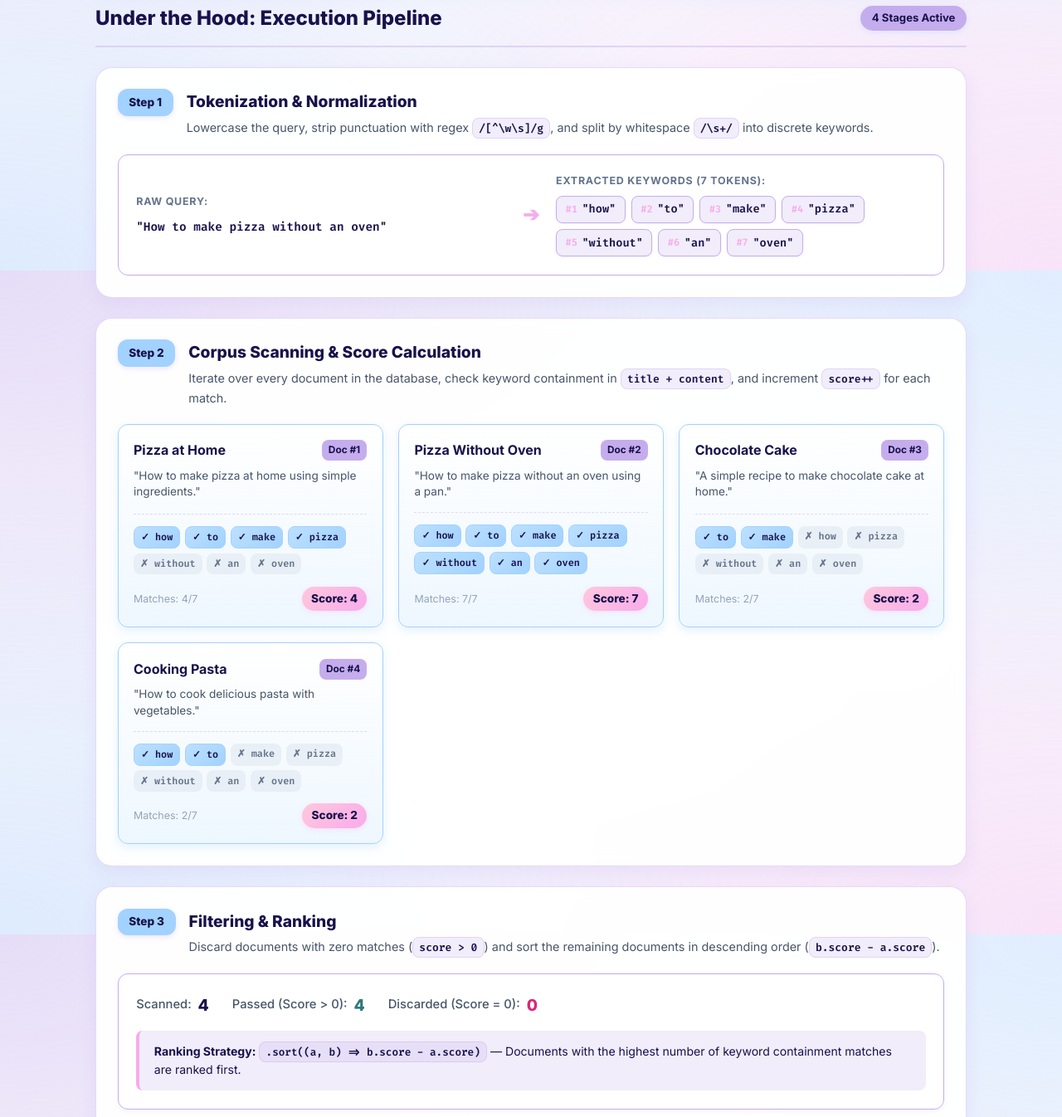
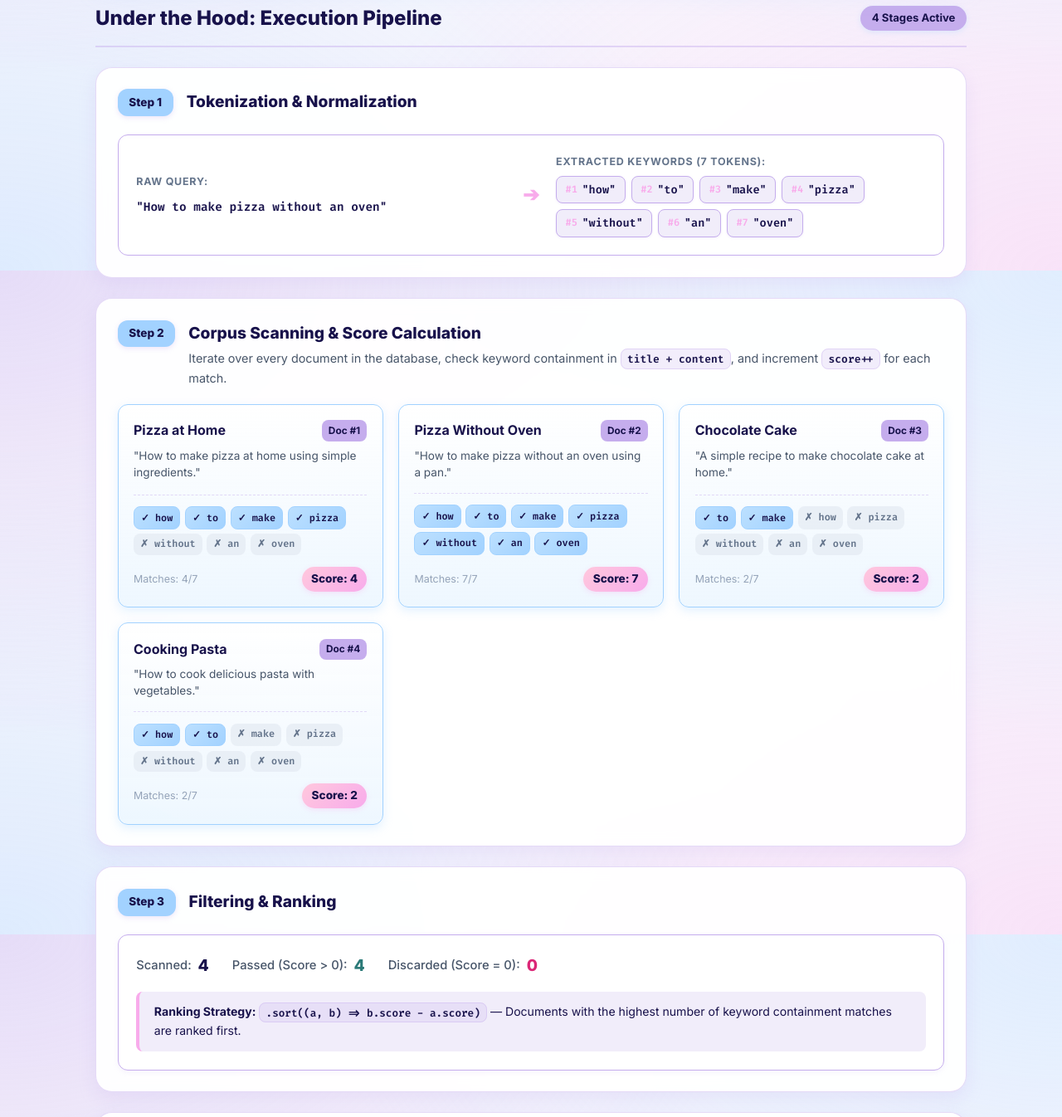
Before and after one commit to nikiiigoyal/keyword-search-engine, a website: page public/index.html in a window 1280 px wide. Shown: the part 474-1820 px from the top of the page at 83% size. Drawn offline with Linux system fonts and the light colour scheme.

Commit message:
Removed comments

```diff
--- a/public/index.html
+++ b/public/index.html
@@ -59,7 +59,7 @@
           <div class="step-number">Step 1</div>
           <div class="step-info">
             <h3>Tokenization & Normalization</h3>
-            <p>Lowercase the query, strip punctuation with regex <code>/[^\w\s]/g</code>, and split by whitespace <code>/\s+/</code> into discrete keywords.</p>
+
           </div>
         </div>
         <div class="step-body">
@@ -99,12 +99,12 @@
           <div class="step-number">Step 3</div>
           <div class="step-info">
             <h3>Filtering & Ranking</h3>
-            <p>Discard documents with zero matches (<code>score > 0</code>) and sort the remaining documents in descending order (<code>b.score - a.score</code>).</p>
+
           </div>
         </div>
         <div class="step-body">
           <div class="filtering-visual" id="filteringVisual">
-            <!-- Filter & Sort status visual -->
+
           </div>
         </div>
       </div>
```
